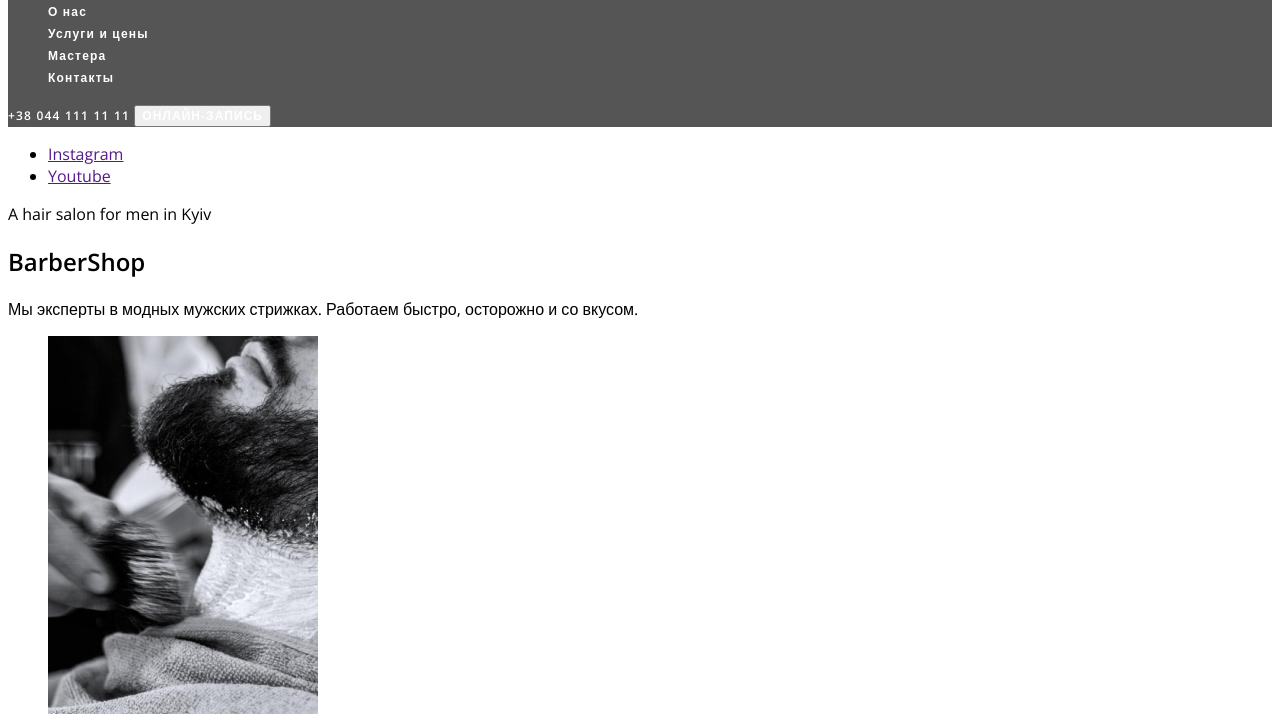
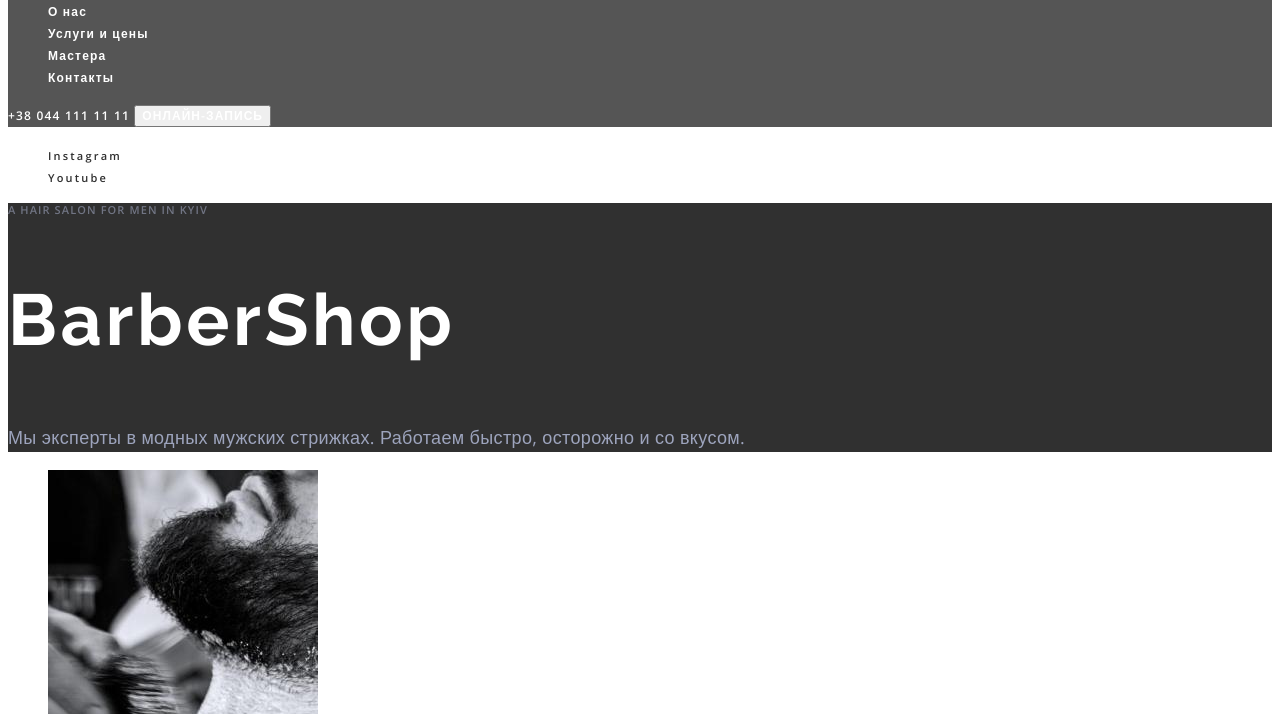
Before and after one commit to ArboreaStan/Barbershop, a plain HTML site: page index.html in a window 1280 px wide. Shown: the part 86-800 px from the top of the page. Drawn offline with nearby package versions, Linux system fonts and the light colour scheme.

Commit message:
Стилизирует секцию Херо

```diff
--- a/css/styles.css
+++ b/css/styles.css
@@ -23,6 +23,8 @@ body {
   text-decoration: none;
 }
 
+/*-------------HEADER---------------*/
+
 .header {
   background-color: #555555;
 }
@@ -43,6 +45,12 @@ body {
   letter-spacing: 0.1em;
   color: var(--header-text-color);
 }
+
+.header-link:hover,
+.header-link:focus {
+  color: var(--accent-color);
+}
+
 .header-tel {
   font-weight: 600;
   font-size: 12px;
@@ -60,3 +68,56 @@ body {
   text-transform: uppercase;
   color: var(--main-btn-color);
 }
+
+.header-btn:active {
+  background-color: var(--accent-color);
+}
+
+/*-------------HERO---------------*/
+
+.hero {
+}
+
+.hero-list {
+}
+.hero-item {
+}
+
+.hero-link {
+  font-weight: 600;
+  font-size: 11px;
+  line-height: 1.36;
+  letter-spacing: 0.2em;
+  color: var(--fourth-text-color);
+}
+
+.hero-link:hover,
+.hero-link:focus {
+  color: var(--accent-color);
+}
+
+.hero-right {
+  background-color: var(--second-title-color);
+}
+.hero-pre-title {
+  font-weight: 600;
+  font-size: 11px;
+  line-height: 1.36;
+  letter-spacing: 0.1em;
+  text-transform: uppercase;
+  color: var(--second-text-color);
+}
+.hero-title {
+  font-family: Raleway;
+  font-weight: 700;
+  font-size: 72px;
+  line-height: 1.18;
+  letter-spacing: 0.05em;
+  color: #ffffff;
+}
+.hero-after-title {
+  font-size: 18px;
+  line-height: 1.67;
+  letter-spacing: 0.02em;
+  color: #9da4bd;
+}
--- a/index.html
+++ b/index.html
@@ -29,19 +29,19 @@
         <button class="header-btn" type="button">онлайн-запись</button>
     </header>
     <main>
-        <section>
-            <ul>
-                <li>
-                    <a href="">Instagram</a>
+        <section class="hero">
+            <ul class="list hero-list">
+                <li class="hero-item">
+                    <a href="" class="link hero-link">Instagram</a>
                 </li>
-                <li>
-                    <a href="">Youtube</a>
+                <li class="hero-item">
+                    <a href="" class="link hero-link">Youtube</a>
                 </li>
             </ul>
-            <div>
-                <p lang="en">A hair salon for men in Kyiv</p>
-                <h1 lang="en">BarberShop</h1>
-                <p>Мы эксперты в модных мужских стрижках.
+            <div class="hero-right">
+                <p class="hero-pre-title" lang="en">A hair salon for men in Kyiv</p>
+                <h1 class="hero-title" lang="en">BarberShop</h1>
+                <p class="hero-after-title">Мы эксперты в модных мужских стрижках.
                     Работаем быстро, осторожно и со вкусом.</p>
             </div>
         </section>
```
